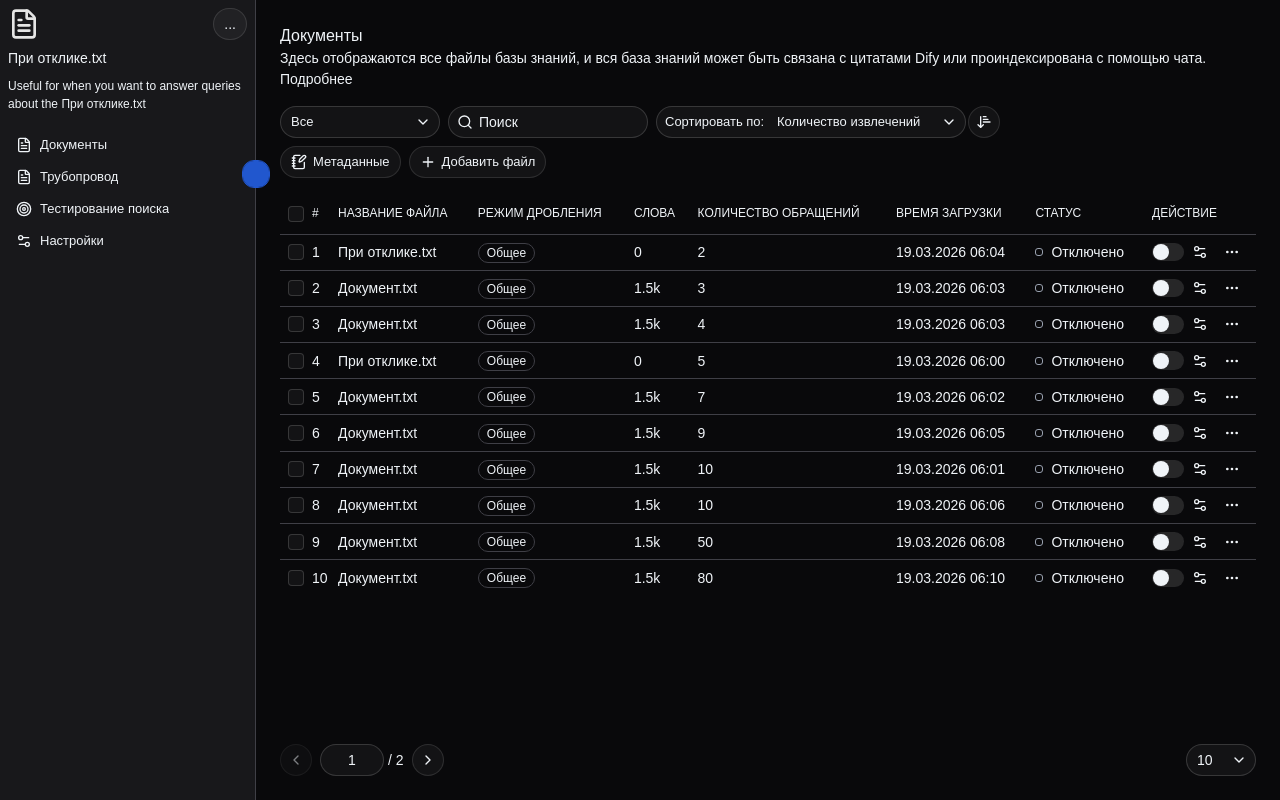
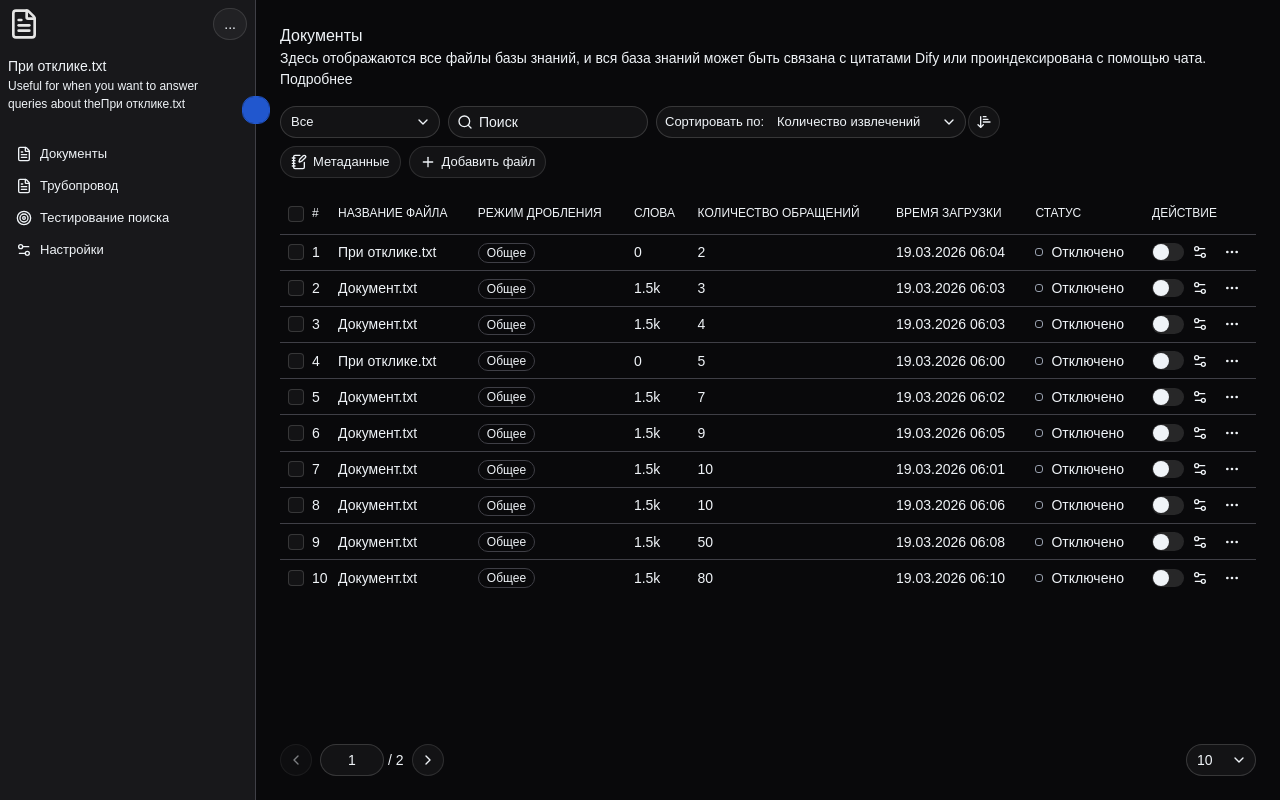
Before and after one commit to lilusia-li/ER-GPT, a React (Vite) app: page / in a window 1280 px wide. Built offline with nearby package versions, Linux system fonts and the light colour scheme.

Commit message:
fix: (DatasetSidebar) fix text display when sidebar off/on

```diff
--- a/src/widgets/DatasetSidebar.jsx
+++ b/src/widgets/DatasetSidebar.jsx
@@ -25,6 +25,7 @@ import {
   DropdownMenuTrigger,
 } from "@/components/ui/dropdown-menu";
 import { Button } from "@/components/ui/button";
+import { cn } from "@/lib/utils";
 
 const DatasetSidebar = () => {
   const { state } = useSidebar();
@@ -57,8 +58,8 @@ const DatasetSidebar = () => {
   return (
     <>
       <Sidebar variant="sidebar" collapsible="icon">
-        <SidebarTrigger className="absolute top-[20%] -right-[15px] bg-[var(--sidebar-primary)] z-10 border-[var(--sidebar-primary)]" />
-        <SidebarHeader>
+        <SidebarTrigger className="absolute top-[6rem] -right-[15px] bg-[var(--sidebar-primary)] z-10 border-[var(--sidebar-primary)]" />
+        <SidebarHeader className="min-h-[8.13rem]">
           <div className="flex flex-wrap justify-between">
             <FileText className="h-8 w-8 text-primary" />
             <DropdownMenu>
@@ -77,12 +78,23 @@ const DatasetSidebar = () => {
               </DropdownMenuContent>
             </DropdownMenu>
           </div>
-          <h1 className="text-[0.875rem]" hidden={state === "collapsed"}>
-            {datasetName}
-          </h1>
-          <p className="text-[0.75rem]" hidden={state === "collapsed"}>
-            Useful for when you want to answer queries about the {datasetName}
-          </p>
+
+          <div
+            className={cn(
+              "transition-all duration-300 overflow-hidden",
+              state === "collapsed"
+                ? "opacity-0 max-h-0"
+                : "opacity-100 max-h-40 mt-2"
+            )}
+          >
+            <h1 className="relative text-[0.875rem] whitespace-nowrap">
+              {datasetName}
+            </h1>
+            <p className="relative text-[0.75rem] whitespace-nowrap">
+              Useful for when you want to answer <br /> queries about the
+              {datasetName}
+            </p>
+          </div>
         </SidebarHeader>
         <SidebarContent>
           <SidebarGroup>
```
